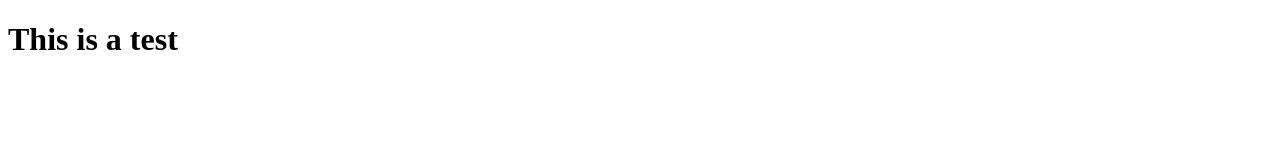
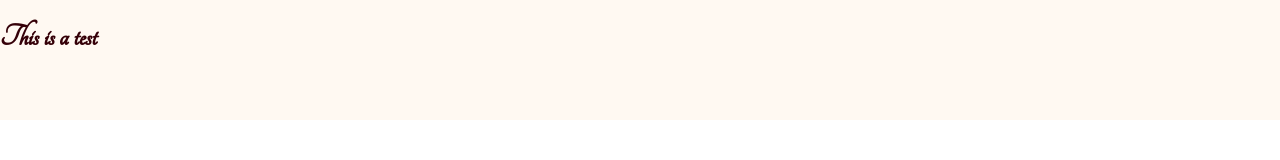
Before and after one commit to CamSOlson/SmithMillsInnWebsite, a plain HTML site: page nav.html in a window 1280 px wide. Drawn offline with nearby package versions, Linux system fonts and the light colour scheme.

Commit message:
Add files via upload

```diff
--- a/nav.html
+++ b/nav.html
@@ -2,11 +2,13 @@
 	<html lang="en">
 		<head>
 			<meta charset="utf-8"/>
-			<title>Smith Mills Inn 2!!!</title>
+			<title>Smith Mills Inn</title>
 			<link rel="stylesheet" type="text/css" href="style.css">
 			<script src="https://ajax.googleapis.com/ajax/libs/jquery/3.4.1/jquery.min.js"></script>
 		</head>
 		<body>
-			<h1>This is a test</h1>
+			<div class="navbar">
+				<h1>This is a test</h1>
+			</div>
 		</body>
 	</html>
--- a/style.css
+++ b/style.css
@@ -5,6 +5,13 @@
 }
 .navbar{
 	background-color: #fff9f2;
+	font-family: tangerine;
+	color: #350008;
+	width: 100%;
+	height: 15%;
+	top: 0;
+	left: 0;
+	position: absolute;
 }
 
 /*Add custom fonts*/
```
